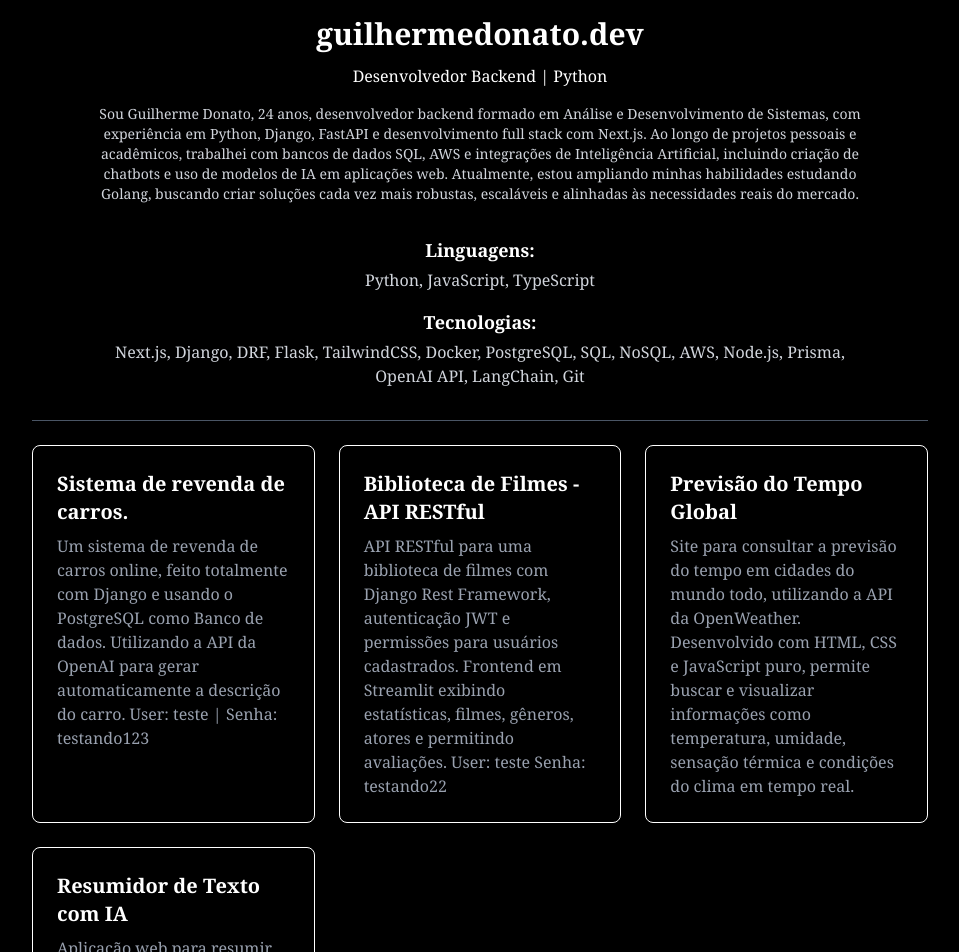
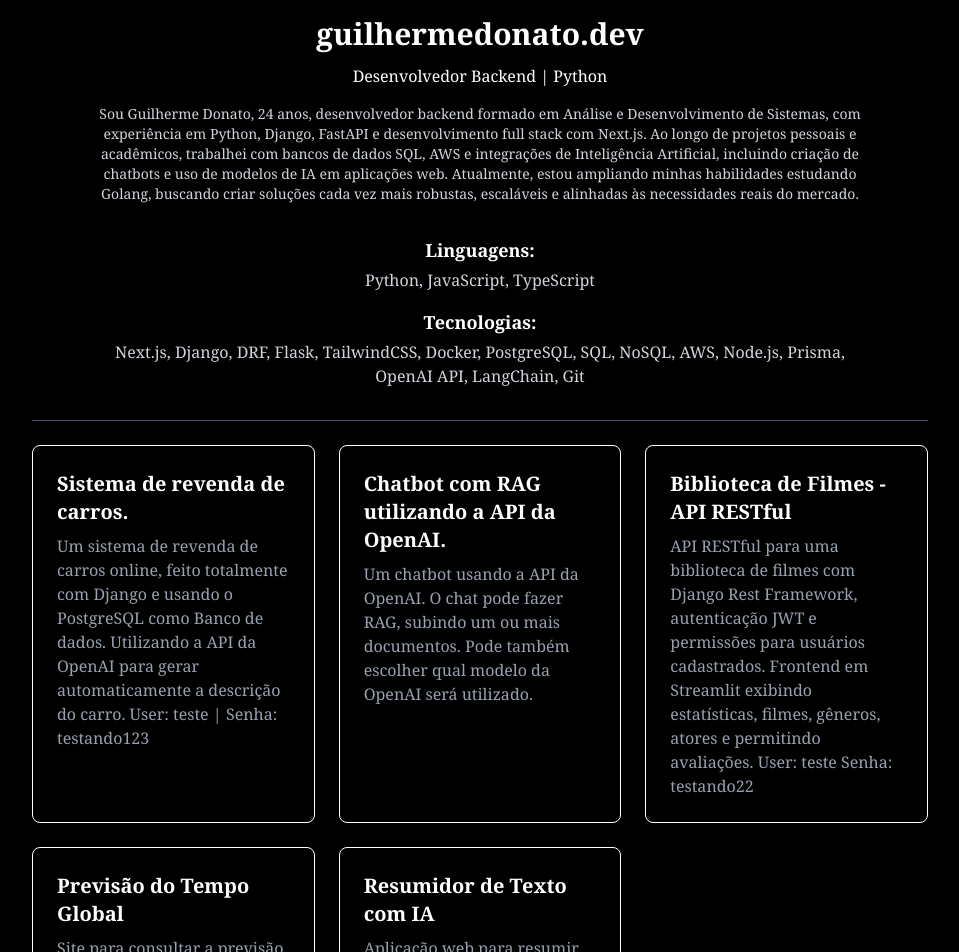
Before and after one commit to guilherme-donato-dev/portfolio, a Next.js app: page / in a window 1280 px wide. Shown: the top 952 px of the page, without its empty margins (160-1119 px from the left). Built offline with nearby package versions, Linux system fonts and the light colour scheme.

Commit message:
fix chatbot on

```diff
--- a/app/page.tsx
+++ b/app/page.tsx
@@ -10,12 +10,12 @@ const projects = [
       "Um sistema de revenda de carros online, feito totalmente com Django e usando o PostgreSQL como Banco de dados. Utilizando a API da OpenAI para gerar automaticamente a descrição do carro. User: teste | Senha: testando123",
     link: "https://carros-django.onrender.com/cars/",
   },
-  /*{
+  {
     name: "Chatbot com RAG utilizando a API da OpenAI.",
     description:
       "Um chatbot usando a API da OpenAI. O chat pode fazer RAG, subindo um ou mais documentos. Pode também escolher qual modelo da OpenAI será utilizado.",
-    link: "https://chatbot-rag-production-5f7e.up.railway.app/",
-  },*/
+    link: "https://chatbot-rag-donato.streamlit.app/",
+  },
   {
     name: "Biblioteca de Filmes - API RESTful ",
     description:
```
